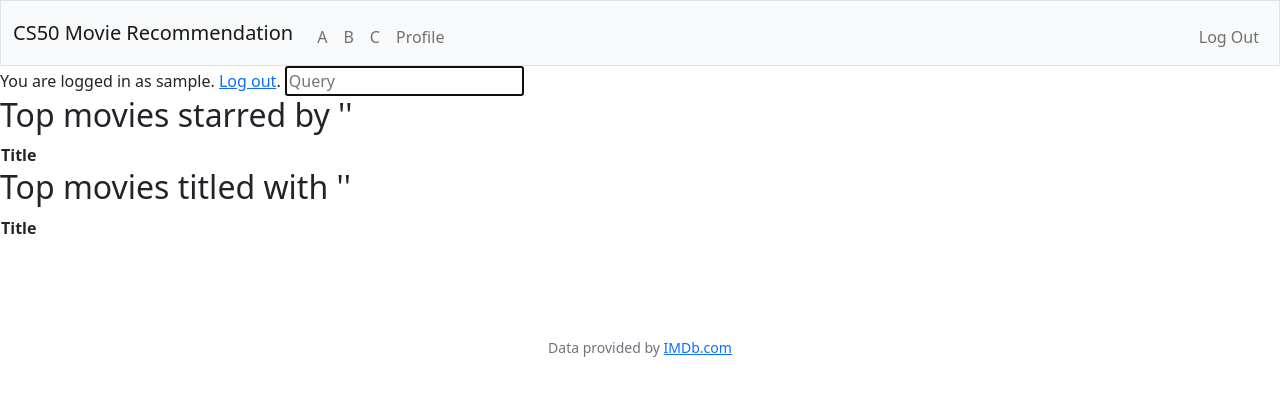
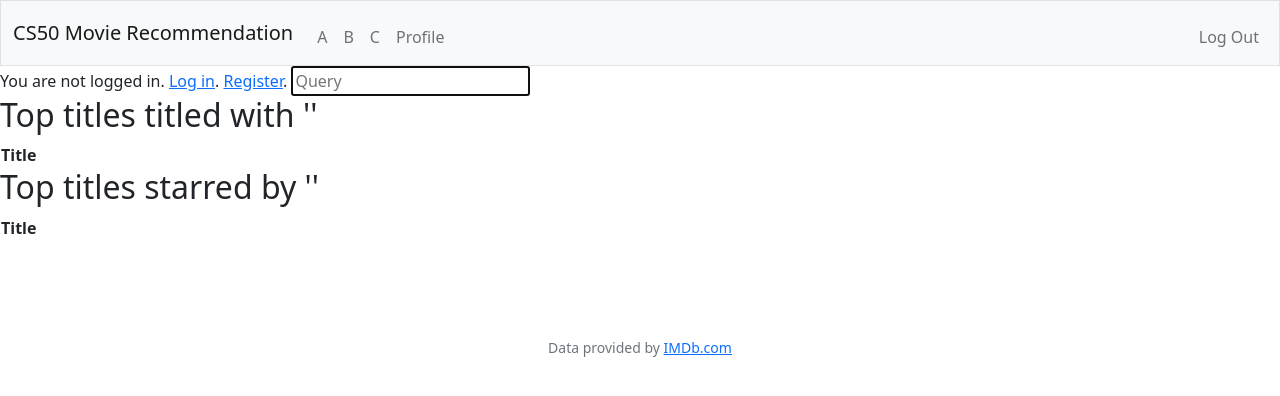
Before and after one commit to seemoreseaglass/movie-recommendation, a Flask app: template templates/index.html in a window 1280 px wide. Shown: the top 396 px of the page. Run offline with Flask 3, Linux system fonts and the light colour scheme; the template is opened without the code that fills it, so the values that code supplies are empty; the visitor is signed in with stand-in values (Sample User, id 1).

Commit message:
Fixed except like button feature
Fixed except like button feature

```diff
--- a/templates/index.html
+++ b/templates/index.html
@@ -4,8 +4,8 @@
 
 {% block body %}
 
-    {% if session["username"] %}
-        You are logged in as {{ session["username"] }}. <a href="/logout">Log out</a>.
+    {% if username %}
+        You are logged in as {{ username }}. <a href="/logout">Log out</a>.
     {% else %}
         You are not logged in.
 		<a href="/login">Log in</a>.
@@ -14,15 +14,15 @@
 
     <input class="input_query" autocomplete="off" autofocus placeholder="Query" type="text">
     <div>
-        <h2>Top movies starred by '<span class="q-input"></span>'</h2>
+        <h2>Top titles titled with '<span class="q-input"></span>'</h2>
         <table>
             <thead><tr><th>Title</th></tr></thead>
-            <tbody class="q-result-stars"></tbody>
+            <tbody class="q-result-titles"></tbody>
         </table>
-        <h2>Top movies titled with '<span class="q-input"></span>'</h2>
+        <h2>Top titles starred by '<span class="q-input"></span>'</h2>
         <table>
             <thead><tr><th>Title</th></tr></thead>
-            <tbody class="q-result-movies"></tbody>
+            <tbody class="q-result-names"></tbody>
         </table>
     </div>
 
@@ -32,41 +32,67 @@
         input.addEventListener('input', async function() {
             let response = await fetch('/search?q=' + input.value);
             let shows = await response.json();
-            let html_movie = '';
-            let html_star = '';
+            let html_titles = '';
+            let html_names = '';
             if (Object.keys(shows).length != 0) {
-                if (shows.movies.length != 0) {
-                    let movies = shows.movies;
-                    for (let i in movies) {
-                        let movie_id = movies[i].id;
-                        let title = movies[i].title.replace('<', '&lt;').replace('&', '&amp;');
-                        html_movie += '<tr><td>' + title + '</td><td><form action="/like" method="post"><input name="id" type="hidden" value="' + movie_id + '"><input class="like" type="submit" value="Like"></td></tr>';
+                if (shows.titles.length != 0) {
+                    let titles = shows.titles;
+                    for (let i in titles) {
+                        let titleId = titles[i].titleId;
+                        let title = titles[i].primaryTitle.replace('<', '&lt;').replace('&', '&amp;');
+                        let action = titles[i].liked ? 'unlike' : 'like';
+                        html_titles += '<tr><td>' + title + '</td><td><button class="like" onclick="likeAction(event, ' + {{ titleId }} +', ' + action + ')">' + action + '</button></td></tr>';
                     }
 
                 }
-                if (shows.stars.length != 0) {
-                    let stars = shows.stars;
-                    for (let i in stars) {
-                        let movie_id = stars[i].id;
-                        let title = stars[i].title.replace('<', '&lt;').replace('&', '&amp;');
-                        html_star += '<tr><td>' + title + '</td><td><form action="/like" method="post"><input name="id" type="hidden" value="' + movie_id + '"><input class="like" type="submit" value="Like"></td></tr>';
+                if (shows.names.length != 0) {
+                    let names = shows.names;
+                    for (let i in names) {
+                        let titleId = names[i].titleId;
+                        let title = names[i].primaryTitle.replace('<', '&lt;').replace('&', '&amp;');
+                        let personId = names[i].personId;
+                        let primaryName = names[i].primaryName.replace('<', '&lt;').replace('&', '&amp;');
+                        let action = names[i].liked ? 'unlike' : 'like';
+                        html_names += '<tr><td>' + title + '<p>' + personId + ':' + primaryName + '</p></td><td><button class="like" onclick="likeAction(event, ' + {{ titleId }} +', ' + action + ')">' + action + '</button></td></tr>';
                     }
                 }
             } else {
-                html_movie = 'Movies starred by"' + input.value + '" is not found';
-                html_star = '"' + input.value + '" is not found';
+                html_titles = 'titles including"' + input.value + '" is not found';
+                html_names = 'titles with principals named"' + input.value + '" is not found';
             }
-            document.querySelector('.q-result-movies').innerHTML = html_movie;
-            document.querySelector('.q-result-stars').innerHTML = html_star;
+            document.querySelector('.q-result-titles').innerHTML = html_titles;
+            document.querySelector('.q-result-names').innerHTML = html_names;
             document.querySelectorAll('.q-input')[0].innerHTML = input.value;
             document.querySelectorAll('.q-input')[1].innerHTML = input.value;
         });
 
-        // Will write codes to chage the status of like button (Liked/Unliked)
-        input.addEventListener('onclick', async function() {
-            let response = await fetch('/search?q=' + input.value);
-            let shows = await response.json();
-            let html_like =
+        // Like button
+        async function likeAction(event, titleId, action) {
+            event.preventDefault();
+
+            let requestData = {
+                titleId: titleId,
+                action: action
+            };
+
+            let response = await fetch('/like', {
+                method: 'POST',
+                headers: {
+                    'Content-Type': 'application/json'
+                },
+                body: JSON.stringify(requestData)
+            });
+
+            let result = await response.json();
+            if (result.status === 'Liked') {
+                event.target.textContent = 'unlike';
+                event.target.setAttribute('onclick', `likeAction(event, '${titleId}', 'unlike')`);
+            } else {
+                event.target.textContent = 'like';
+                event.target.setAttribute('onclick', `likeAction(event, '${titleId}', 'like')`);
+            }
+        }
+
     </script>
 
 {% endblock %}
```
